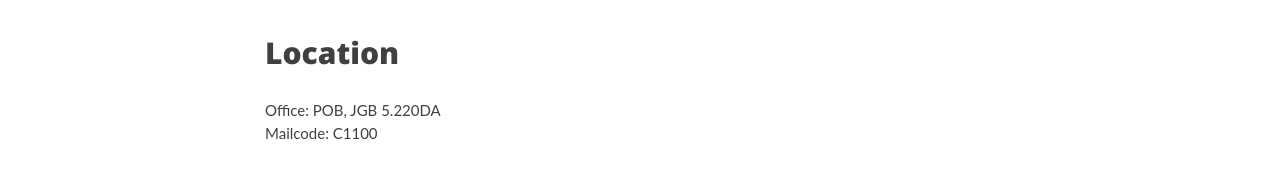
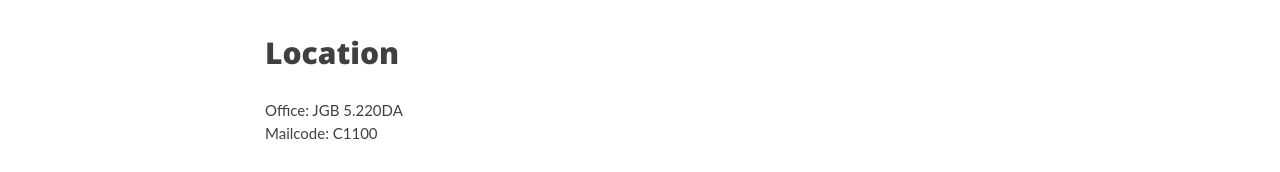
Before and after one commit to ktwugoat/LEAD-UTexas, a Jekyll site: the page built from about/contact.md, in a window 1280 px wide and 1254 px high. Shown: the part 388-560 px from the top of the window. Built offline with Jekyll 4.4.1, drawn with Linux system fonts in a browser that asks for light colours; nearby versions of some CDN libraries; grey boxes are pictures that could not be loaded.

Commit message:
Update contact.md

```diff
--- a/about/contact.md
+++ b/about/contact.md
@@ -21,7 +21,7 @@ subtitle:
 
 ## Location
 <div class="entry-content">
-    <p>Office: POB, JGB 5.220DA<br>
+    <p>Office: JGB 5.220DA<br>
     Mailcode: C1100</p>
 <iframe src="https://www.google.com/maps/embed?pb=!1m18!1m12!1m3!1d3445.2872651586795!2d-97.73829082546855!3d30.28588267480292!2m3!1f0!2f0!3f0!3m2!1i1024!2i768!4f13.1!3m3!1m2!1s0x8644b59b01042263%3A0x9f7cdb06ec35477a!2sJackson%20School%20of%20Geosciences!5e0!3m2!1sen!2sus!4v1718252692205!5m2!1sen!2sus" width="600" height="450" style="border:0;" allowfullscreen="" loading="lazy" referrerpolicy="no-referrer-when-downgrade"></iframe>
 
```
